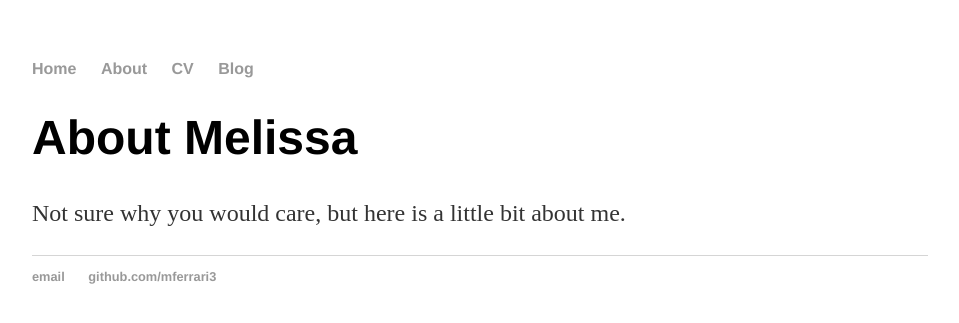
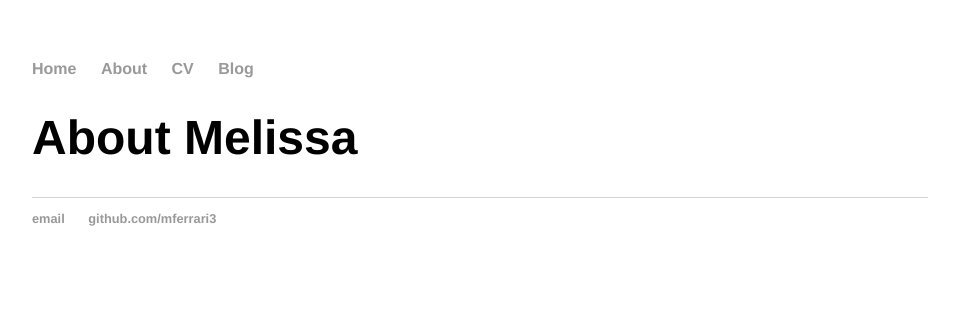
Before and after one commit to mferrari3/mferrari3.github.io, a Jekyll site: the page built from about/index.html, in a window 1280 px wide. Shown: the top 323 px of the page, without its empty margins (160-1119 px from the left). Built offline with Jekyll 4.4.1, drawn with Linux system fonts in a browser that asks for light colours.

Commit message:
Update index.html

```diff
--- a/about/index.html
+++ b/about/index.html
@@ -4,5 +4,5 @@ title: About Melissa
 ---
 	<h1>{{ page.title }}</h1>
   <p>
-  Not sure why you would care, but here is a little bit about me.
+
   </p>
```
